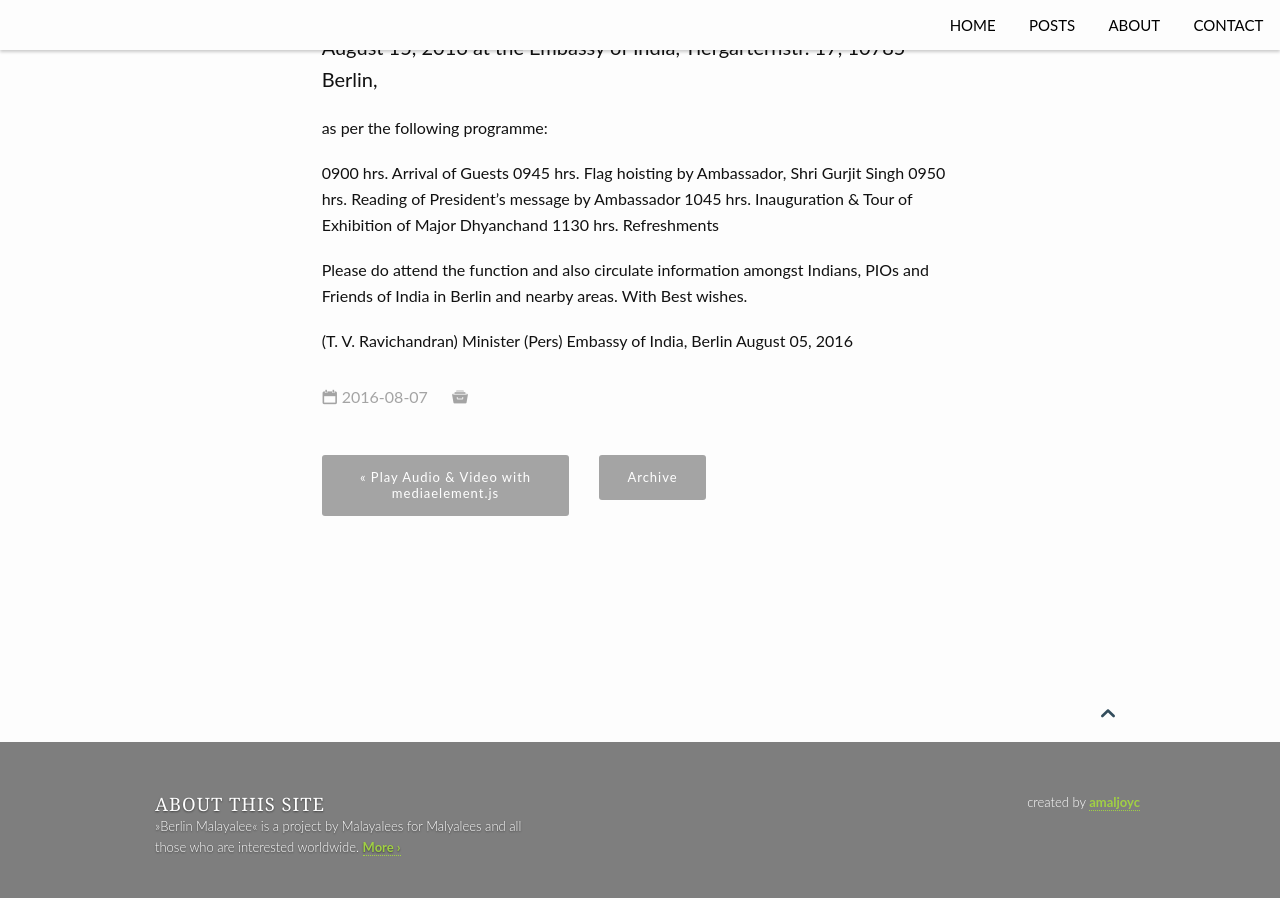
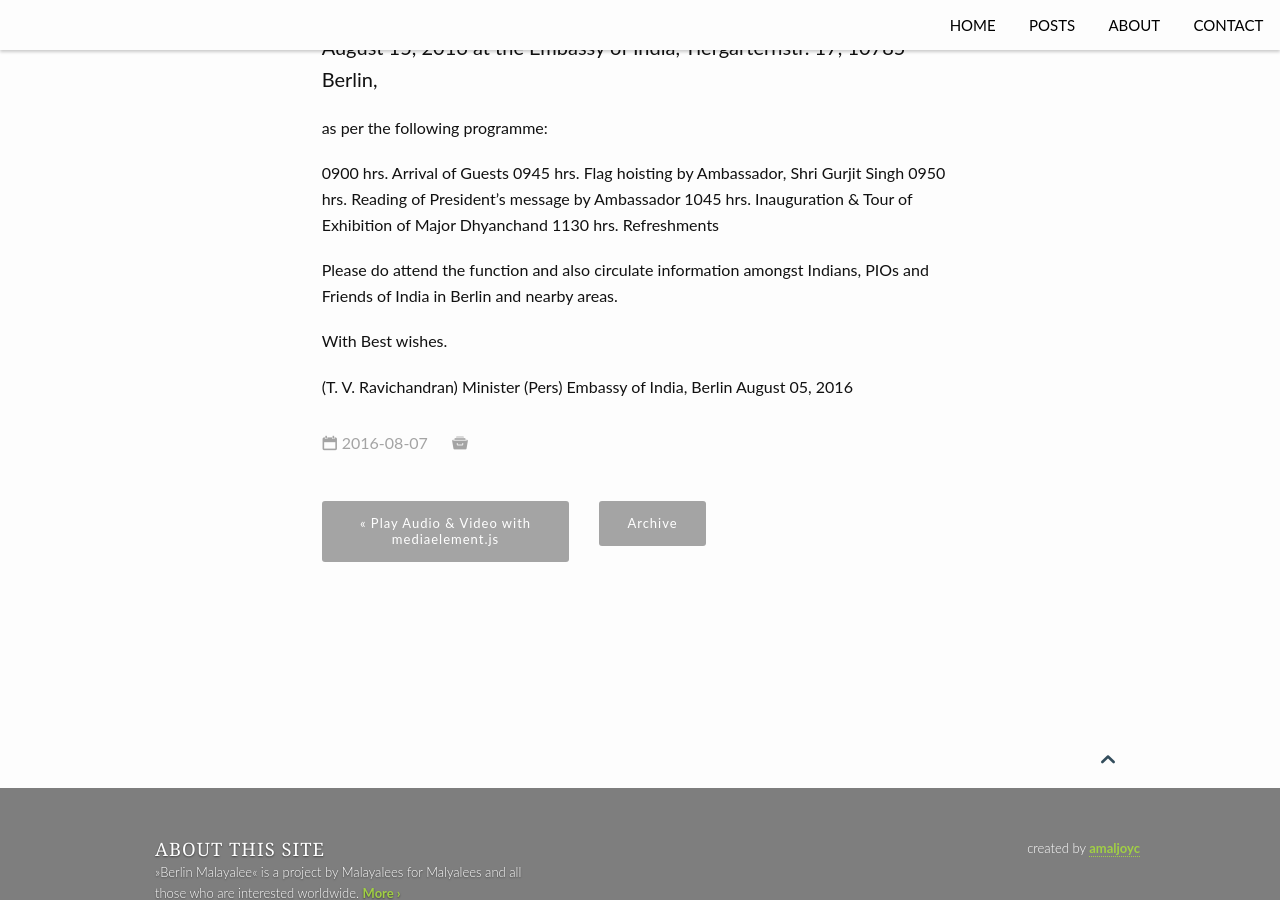
Before and after one commit to amaljoyc/bm-demo, a Jekyll site: the page built from _posts/2016-08-07-independence-day.md, in a window 1280 px wide and 900 px high, scrolled down 653 px. Built offline with Jekyll 4.4.1, drawn with Linux system fonts in a browser that asks for light colours; part of the change alters nothing that is shown.

```diff
--- a/_posts/2016-08-07-independence-day.md
+++ b/_posts/2016-08-07-independence-day.md
@@ -8,6 +8,7 @@ teaser: "The 70th Independence Day of India would be celebrated on Monday, Augus
 header: no
 image:
     title: india-flag.jpg
+    thumb: india-flag.jpg
 ---
 
 as per the following programme:
@@ -19,6 +20,7 @@ as per the following programme:
 1130 hrs.    Refreshments
 
 Please do attend the function and also circulate information amongst Indians, PIOs and Friends of India in Berlin and nearby areas.
+
 With Best wishes.
 
 (T. V. Ravichandran)
```
